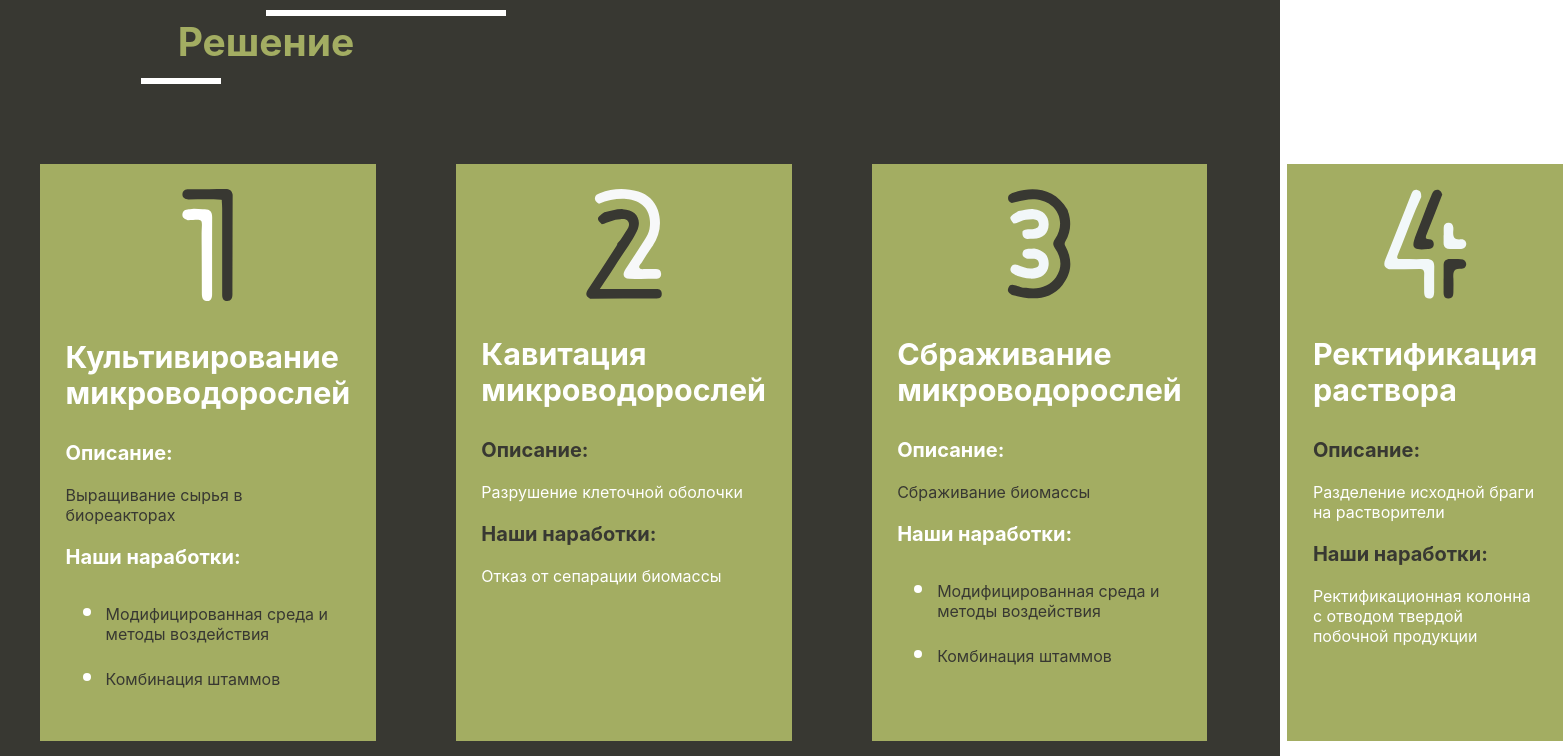
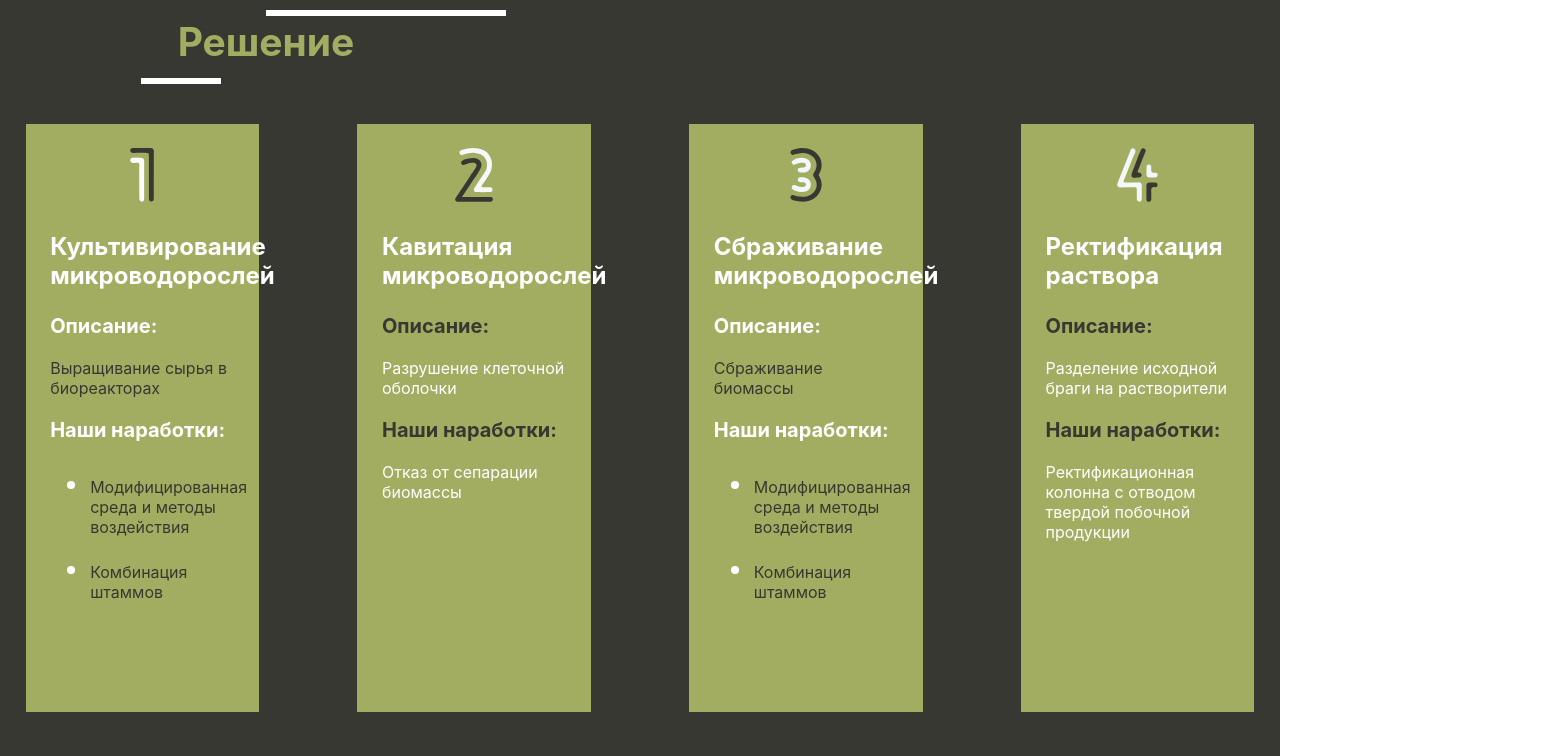
Before and after one commit to expiredy/ButaCorp, a React app in the folder dord-site/: page / in a window 1280 px wide. Shown: the part 1280-2036 px from the top of the page, 1563 px wide, since content can reach past the window. Built offline with nearby package versions, Linux system fonts and the light colour scheme.

Commit message:
.gitignore updating and css changes in Solution Section and contact section

```diff
--- a/dord-site/package.json
+++ b/dord-site/package.json
@@ -12,7 +12,7 @@
     "web-vitals": "^1.1.2"
   },
   "scripts": {
-    "start": "react-scripts start",
+    "start": "react-scripts --openssl-legacy-provider start",
     "build": "react-scripts build",
     "test": "react-scripts test",
     "eject": "react-scripts eject"
--- a/dord-site/src/components/information-sections/ContactsSectionStyle.css
+++ b/dord-site/src/components/information-sections/ContactsSectionStyle.css
@@ -26,3 +26,7 @@
 .contact-element a{
     text-decoration: none;
 }
+
+.lower-image{
+    width: 75%;
+}
--- a/dord-site/src/components/information-sections/SolutionSectionStyle.css
+++ b/dord-site/src/components/information-sections/SolutionSectionStyle.css
@@ -1,16 +1,26 @@
 .steps-layout{
     display: flex;
-    justify-content: space-around;
+    justify-content: space-between;
+    margin: 0 2% 0 2%;
+
+}
+
+.step-logo{
+    height: 10%;
 }
 
 .step-container{
     background-color: #A3AD62;
-    width: 25%;
-    margin: 5vh;
+    width: 15%;
     padding: 2%;
 }
+
 .step-text-container{
     text-align: left;
+}
+
+.header-session{
+    font-size: 3vh;
 }
 
 .section-content-header{
--- a/dord-site/src/index.css
+++ b/dord-site/src/index.css
@@ -1,4 +1,5 @@
 body {
+  min-width: 100%;
   margin: 0;
   font-family: -apple-system, BlinkMacSystemFont, 'Segoe UI', 'Roboto', 'Oxygen',
     'Ubuntu', 'Cantarell', 'Fira Sans', 'Droid Sans', 'Helvetica Neue',
```
Also changed, not shown: 1 other file.
